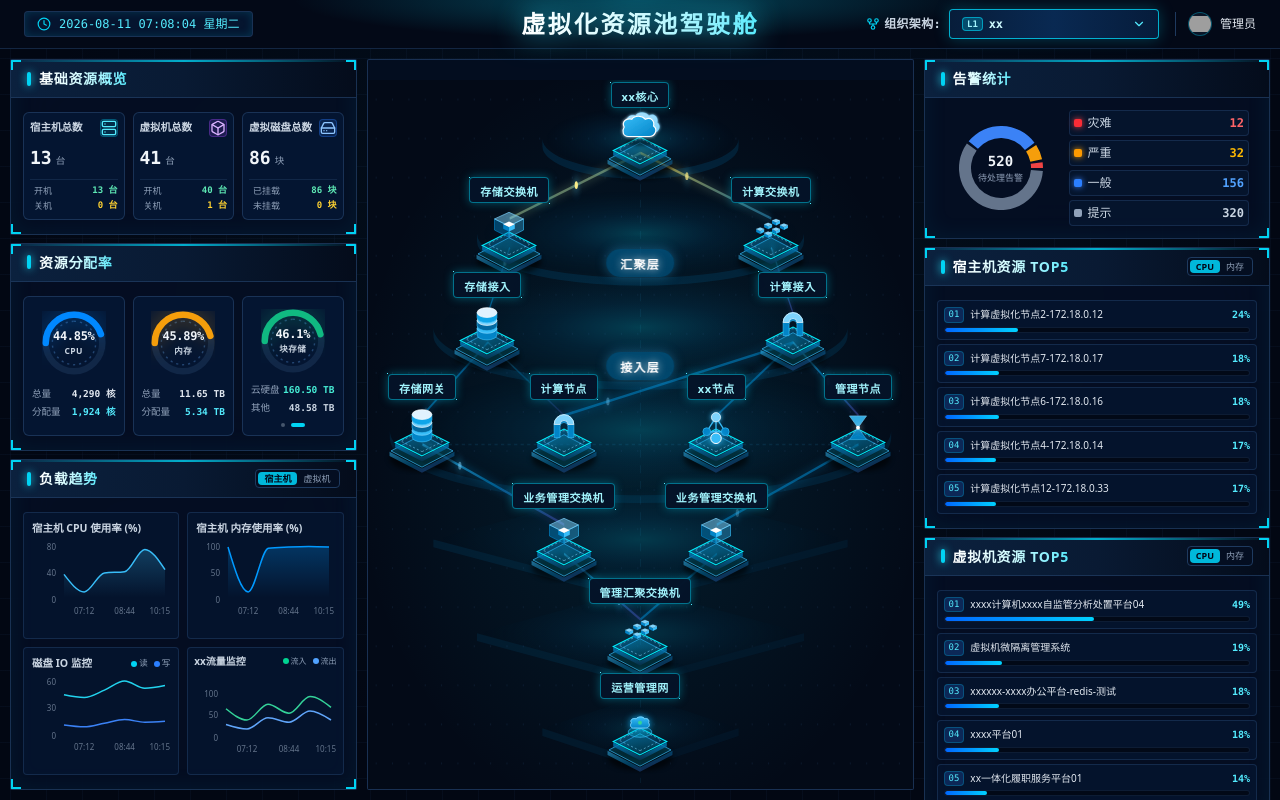
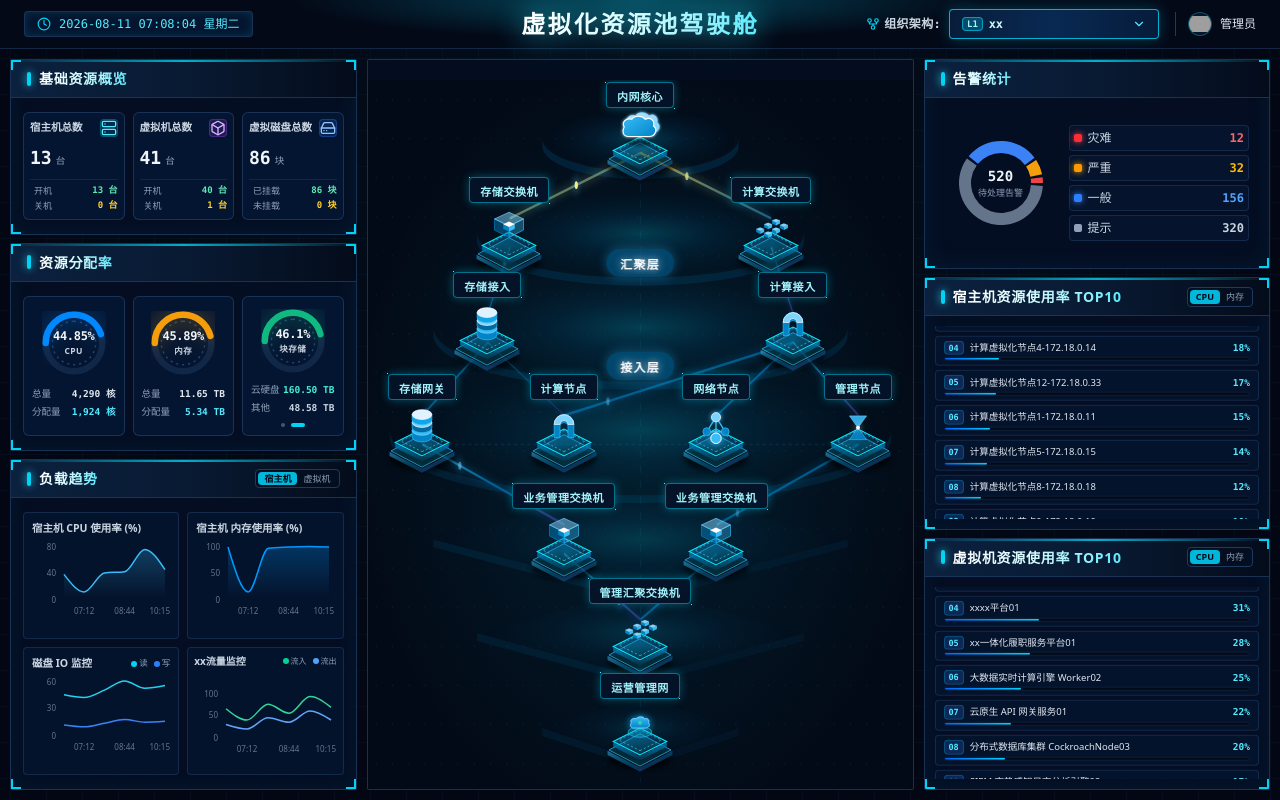
Before and after one commit to COSMOSPP/cloud-pool-Dashboard, a React (Vite) app: page / in a window 1280 px wide. Built offline with nearby package versions, Linux system fonts and the light colour scheme; grey boxes are pictures that could not be loaded.

Commit message:
refactor: update host & vm top10 usage ranking auto scroll and topology network labels

```diff
--- a/src/App.tsx
+++ b/src/App.tsx
@@ -23,7 +23,7 @@ import {
   kpiData, infraData, nodeStatusCards, alarmSummary,
   alarmTrendData, topAlarmEvents, costTrendData, bottomRealtimeMetrics, trendData,
   hostResourceStats, resourceAllocationData, loadTrendSeries,
-  alarmStatsData, hostTop5Data, vmTop5Data, vmTop10Data, departmentAppsData, getDepartmentAppsData,
+  alarmStatsData, hostTop5Data, hostTop10Data, vmTop5Data, vmTop10Data, departmentAppsData, getDepartmentAppsData,
   organizationTree, getAllDepartments, getDepartmentPath, DepartmentNode
 } from './data';
 
@@ -1151,10 +1151,10 @@ export default function App() {
 
             {/* 右侧栏 (35% 宽度): 部门虚拟机资源 TOP5 + 部门应用资源情况 */}
             <div className="w-[35%] flex flex-col gap-2.5 shrink-0">
-              {/* 部门虚拟机资源 TOP5 */}
+              {/* 部门虚拟机资源使用率 TOP10 */}
               <motion.div variants={fadeUp} className="flex-[0.9] flex">
                 <Panel
-                  title="虚拟机资源 TOP5"
+                  title="虚拟机资源使用率 TOP10"
                   className="w-full"
                   action={
                     <div className="flex bg-[#040e21] p-0.5 rounded border border-[#1e3a5f] text-[9px]">
@@ -1163,21 +1163,26 @@ export default function App() {
                     </div>
                   }
                 >
-                  <div className="flex flex-col justify-between h-full py-0.5 space-y-1 text-[10px]">
-                    {(vmTop5Tab === 'cpu' ? vmTop5Data.cpu : vmTop5Data.memory).map((item) => (
-                      <div key={item.rank} className="bg-[#061836]/60 border border-[#1e3a5f]/60 rounded p-1.5 flex flex-col gap-1 hover:border-cyan-400/50 transition-all">
+                  <div className="absolute inset-2.5 overflow-hidden">
+                    <div key={vmTop5Tab} className="animate-auto-scroll flex flex-col w-full text-[9.5px]">
+                      {(() => {
+                        const list = vmTop5Tab === 'cpu' ? vmTop10Data.cpu : vmTop10Data.memory;
+                        return [...list, ...list].map((item, index) => (
+                          <div key={`${item.rank}-${index}`} className="mb-1 bg-[#061836]/60 border border-[#1e3a5f]/60 rounded px-2 py-1 flex flex-col gap-0.5 hover:border-cyan-400/50 hover:bg-[#09224c]/80 transition-all shrink-0">
                             <div className="flex justify-between items-center">
                               <span className="flex items-center gap-1.5 truncate text-slate-200 font-medium" title={item.name}>
-                            <span className="px-1 py-0.2 rounded bg-blue-500/20 text-cyan-300 font-mono text-[9px] border border-cyan-500/30">{item.rank}</span>
+                                <span className="px-1 py-0.1 rounded bg-blue-500/20 text-cyan-300 font-mono text-[8.5px] border border-cyan-500/30 font-bold">{item.rank}</span>
                                 <span className="truncate">{item.name}</span>
                               </span>
-                          <span className="font-mono font-bold text-cyan-300 shrink-0 ml-1">{item.value}%</span>
-                        </div>
-                        <div className="h-1.5 w-full bg-[#020917] rounded-full overflow-hidden border border-[#1e3a5f]/40 relative">
+                              <span className="font-mono font-bold text-cyan-300 shrink-0 ml-1 text-[9.5px]">{item.value}%</span>
+                            </div>
+                            <div className="h-1 w-full bg-[#020917] rounded-full overflow-hidden border border-[#1e3a5f]/40 relative">
                               <div className="h-full rounded-full bg-gradient-to-r from-[#0066ff] via-[#0099ff] to-[#00d2ff] transition-all duration-500" style={{ width: `${item.value}%` }} />
                             </div>
                           </div>
-                    ))}
+                        ));
+                      })()}
+                    </div>
                   </div>
                 </Panel>
               </motion.div>
@@ -1636,30 +1641,74 @@ export default function App() {
                 </Panel>
               </motion.div>
 
-              {/* Card 2: 宿主机资源 TOP5 */}
+              {/* Card 2: 宿主机资源使用率 TOP10 */}
               <motion.div variants={fadeUp} className="flex-[1.2] flex">
-                <Panel title="宿主机资源 TOP5" className="w-full" action={<div className="flex bg-[#040e21] p-0.5 rounded border border-[#1e3a5f] text-[9px]"><button onClick={() => setHostTop5Tab('cpu')} className={cn("px-1.5 py-0.2 rounded transition-colors cursor-pointer", hostTop5Tab === 'cpu' ? "bg-cyan-500 text-slate-950 font-bold" : "text-slate-400 hover:text-slate-200")}>CPU</button><button onClick={() => setHostTop5Tab('memory')} className={cn("px-1.5 py-0.2 rounded transition-colors cursor-pointer", hostTop5Tab === 'memory' ? "bg-cyan-500 text-slate-950 font-bold" : "text-slate-400 hover:text-slate-200")}>内存</button></div>}>
-                  <div className="flex flex-col justify-between h-full py-0.5 space-y-1 text-[10px]">
-                    {(hostTop5Tab === 'cpu' ? hostTop5Data.cpu : hostTop5Data.memory).map((item) => (
-                      <div key={item.rank} className="bg-[#061836]/60 border border-[#1e3a5f]/60 rounded p-1.5 flex flex-col gap-1 hover:border-cyan-400/50 transition-all">
-                        <div className="flex justify-between items-center"><span className="flex items-center gap-1.5 truncate text-slate-200 font-medium"><span className="px-1 py-0.2 rounded bg-blue-500/20 text-cyan-300 font-mono text-[9px] border border-cyan-500/30">{item.rank}</span><span className="truncate">{item.name}</span></span><span className="font-mono font-bold text-cyan-300 shrink-0 ml-1">{item.value}%</span></div>
-                        <div className="h-1.5 w-full bg-[#020917] rounded-full overflow-hidden border border-[#1e3a5f]/40 relative"><div className="h-full rounded-full bg-gradient-to-r from-[#0066ff] via-[#0099ff] to-[#00d2ff] transition-all duration-500" style={{ width: `${item.value}%` }} /></div>
-                      </div>
-                    ))}
+                <Panel
+                  title="宿主机资源使用率 TOP10"
+                  className="w-full"
+                  action={
+                    <div className="flex bg-[#040e21] p-0.5 rounded border border-[#1e3a5f] text-[9px]">
+                      <button onClick={() => setHostTop5Tab('cpu')} className={cn("px-1.5 py-0.2 rounded transition-colors cursor-pointer", hostTop5Tab === 'cpu' ? "bg-cyan-500 text-slate-950 font-bold" : "text-slate-400 hover:text-slate-200")}>CPU</button>
+                      <button onClick={() => setHostTop5Tab('memory')} className={cn("px-1.5 py-0.2 rounded transition-colors cursor-pointer", hostTop5Tab === 'memory' ? "bg-cyan-500 text-slate-950 font-bold" : "text-slate-400 hover:text-slate-200")}>内存</button>
+                    </div>
+                  }
+                >
+                  <div className="absolute inset-2.5 overflow-hidden">
+                    <div key={hostTop5Tab} className="animate-auto-scroll flex flex-col w-full text-[9.5px]">
+                      {(() => {
+                        const list = hostTop5Tab === 'cpu' ? hostTop10Data.cpu : hostTop10Data.memory;
+                        return [...list, ...list].map((item, index) => (
+                          <div key={`${item.rank}-${index}`} className="mb-1 bg-[#061836]/60 border border-[#1e3a5f]/60 rounded px-2 py-1 flex flex-col gap-0.5 hover:border-cyan-400/50 hover:bg-[#09224c]/80 transition-all shrink-0">
+                            <div className="flex justify-between items-center">
+                              <span className="flex items-center gap-1.5 truncate text-slate-200 font-medium" title={item.name}>
+                                <span className="px-1 py-0.1 rounded bg-blue-500/20 text-cyan-300 font-mono text-[8.5px] border border-cyan-500/30 font-bold">{item.rank}</span>
+                                <span className="truncate">{item.name}</span>
+                              </span>
+                              <span className="font-mono font-bold text-cyan-300 shrink-0 ml-1 text-[9.5px]">{item.value}%</span>
+                            </div>
+                            <div className="h-1 w-full bg-[#020917] rounded-full overflow-hidden border border-[#1e3a5f]/40 relative">
+                              <div className="h-full rounded-full bg-gradient-to-r from-[#0066ff] via-[#0099ff] to-[#00d2ff] transition-all duration-500" style={{ width: `${item.value}%` }} />
+                            </div>
+                          </div>
+                        ));
+                      })()}
+                    </div>
                   </div>
                 </Panel>
               </motion.div>
 
-              {/* Card 3: 虚拟机资源 TOP5 */}
+              {/* Card 3: 虚拟机资源使用率 TOP10 */}
               <motion.div variants={fadeUp} className="flex-[1.2] flex">
-                <Panel title="虚拟机资源 TOP5" className="w-full" action={<div className="flex bg-[#040e21] p-0.5 rounded border border-[#1e3a5f] text-[9px]"><button onClick={() => setVmTop5Tab('cpu')} className={cn("px-1.5 py-0.2 rounded transition-colors cursor-pointer", vmTop5Tab === 'cpu' ? "bg-cyan-500 text-slate-950 font-bold" : "text-slate-400 hover:text-slate-200")}>CPU</button><button onClick={() => setVmTop5Tab('memory')} className={cn("px-1.5 py-0.2 rounded transition-colors cursor-pointer", vmTop5Tab === 'memory' ? "bg-cyan-500 text-slate-950 font-bold" : "text-slate-400 hover:text-slate-200")}>内存</button></div>}>
-                  <div className="flex flex-col justify-between h-full py-0.5 space-y-1 text-[10px]">
-                    {(vmTop5Tab === 'cpu' ? vmTop5Data.cpu : vmTop5Data.memory).map((item) => (
-                      <div key={item.rank} className="bg-[#061836]/60 border border-[#1e3a5f]/60 rounded p-1.5 flex flex-col gap-1 hover:border-cyan-400/50 transition-all">
-                        <div className="flex justify-between items-center"><span className="flex items-center gap-1.5 truncate text-slate-200 font-medium" title={item.name}><span className="px-1 py-0.2 rounded bg-blue-500/20 text-cyan-300 font-mono text-[9px] border border-cyan-500/30">{item.rank}</span><span className="truncate">{item.name}</span></span><span className="font-mono font-bold text-cyan-300 shrink-0 ml-1">{item.value}%</span></div>
-                        <div className="h-1.5 w-full bg-[#020917] rounded-full overflow-hidden border border-[#1e3a5f]/40 relative"><div className="h-full rounded-full bg-gradient-to-r from-[#0066ff] via-[#0099ff] to-[#00d2ff] transition-all duration-500" style={{ width: `${item.value}%` }} /></div>
-                      </div>
-                    ))}
+                <Panel
+                  title="虚拟机资源使用率 TOP10"
+                  className="w-full"
+                  action={
+                    <div className="flex bg-[#040e21] p-0.5 rounded border border-[#1e3a5f] text-[9px]">
+                      <button onClick={() => setVmTop5Tab('cpu')} className={cn("px-1.5 py-0.2 rounded transition-colors cursor-pointer", vmTop5Tab === 'cpu' ? "bg-cyan-500 text-slate-950 font-bold" : "text-slate-400 hover:text-slate-200")}>CPU</button>
+                      <button onClick={() => setVmTop5Tab('memory')} className={cn("px-1.5 py-0.2 rounded transition-colors cursor-pointer", vmTop5Tab === 'memory' ? "bg-cyan-500 text-slate-950 font-bold" : "text-slate-400 hover:text-slate-200")}>内存</button>
+                    </div>
+                  }
+                >
+                  <div className="absolute inset-2.5 overflow-hidden">
+                    <div key={vmTop5Tab} className="animate-auto-scroll flex flex-col w-full text-[9.5px]">
+                      {(() => {
+                        const list = vmTop5Tab === 'cpu' ? vmTop10Data.cpu : vmTop10Data.memory;
+                        return [...list, ...list].map((item, index) => (
+                          <div key={`${item.rank}-${index}`} className="mb-1 bg-[#061836]/60 border border-[#1e3a5f]/60 rounded px-2 py-1 flex flex-col gap-0.5 hover:border-cyan-400/50 hover:bg-[#09224c]/80 transition-all shrink-0">
+                            <div className="flex justify-between items-center">
+                              <span className="flex items-center gap-1.5 truncate text-slate-200 font-medium" title={item.name}>
+                                <span className="px-1 py-0.1 rounded bg-blue-500/20 text-cyan-300 font-mono text-[8.5px] border border-cyan-500/30 font-bold">{item.rank}</span>
+                                <span className="truncate">{item.name}</span>
+                              </span>
+                              <span className="font-mono font-bold text-cyan-300 shrink-0 ml-1 text-[9.5px]">{item.value}%</span>
+                            </div>
+                            <div className="h-1 w-full bg-[#020917] rounded-full overflow-hidden border border-[#1e3a5f]/40 relative">
+                              <div className="h-full rounded-full bg-gradient-to-r from-[#0066ff] via-[#0099ff] to-[#00d2ff] transition-all duration-500" style={{ width: `${item.value}%` }} />
+                            </div>
+                          </div>
+                        ));
+                      })()}
+                    </div>
                   </div>
                 </Panel>
               </motion.div>
--- a/src/components/TopologyMap.tsx
+++ b/src/components/TopologyMap.tsx
@@ -4,14 +4,14 @@ export function TopologyMap() {
   // 节点配置与位置（自然舒展比例）
   const nodes = [
     // 前四层 (L1 - L4)
-    { id: 'core', label: 'xx核心', layer: 'L1 核心层', type: 'glass-cloud', x: 50, y: 8 },
+    { id: 'core', label: '内网核心', layer: 'L1 核心层', type: 'glass-cloud', x: 50, y: 8 },
     { id: 'sw-storage', label: '存储交换机', layer: 'L2 汇聚层', type: 'glass-cube', x: 26, y: 21 },
     { id: 'sw-compute', label: '计算交换机', layer: 'L2 汇聚层', type: 'matrix-cube', x: 74, y: 21 },
     { id: 'acc-storage', label: '存储接入', layer: 'L3 接入层', type: 'cylinder-stack', x: 22, y: 34 },
     { id: 'acc-compute', label: '计算接入', layer: 'L3 接入层', type: 'arch-block', x: 78, y: 34 },
     { id: 'gw-storage', label: '存储网关', layer: 'L4 支撑层', type: 'cylinder-stack', x: 10, y: 48 },
     { id: 'node-compute', label: '计算节点', layer: 'L4 支撑层', type: 'arch-block', x: 36, y: 48 },
-    { id: 'node-network', label: 'xx节点', layer: 'L4 支撑层', type: 'molecular-mesh', x: 64, y: 48 },
+    { id: 'node-network', label: '网络节点', layer: 'L4 支撑层', type: 'molecular-mesh', x: 64, y: 48 },
     { id: 'node-mgmt', label: '管理节点', layer: 'L4 支撑层', type: 'hourglass-crystal', x: 90, y: 48 },
 
     // 后三层 (L5 - L7)
--- a/src/data.ts
+++ b/src/data.ts
@@ -2,7 +2,7 @@ export const kpiData = [
   { title: '服务器总数', value: '528', unit: '台', trend: '+12.5%', iconName: 'Server' },
   { title: '计算节点', value: '320', unit: '台', trend: '+8.2%', iconName: 'Cpu' },
   { title: '存储节点', value: '128', unit: '台', trend: '+10.4%', iconName: 'HardDrive' },
-  { title: 'xx节点', value: '80', unit: '个', trend: '+11.1%', iconName: 'Network' },
+  { title: '网络节点', value: '80', unit: '个', trend: '+11.1%', iconName: 'Network' },
   { title: '虚拟机', value: '2,450', unit: '台', trend: '+6.8%', iconName: 'Box' },
   { title: '使用单位', value: '38', unit: '家', trend: '+9.6%', iconName: 'Building2' },
 ];
@@ -125,13 +125,18 @@ export const alarmStatsData = {
   ]
 };
 
-export const hostTop5Data = {
+export const hostTop10Data = {
   cpu: [
     { rank: '01', name: '计算虚拟化节点2-172.18.0.12', value: 24 },
-    { rank: '02', name: '计算虚拟化节点7-172.18.0.17', value: 18 },
-    { rank: '03', name: '计算虚拟化节点6-172.18.0.16', value: 18 },
-    { rank: '04', name: '计算虚拟化节点4-172.18.0.14', value: 17 },
+    { rank: '02', name: '计算虚拟化节点7-172.18.0.17', value: 21 },
+    { rank: '03', name: '计算虚拟化节点6-172.18.0.16', value: 19 },
+    { rank: '04', name: '计算虚拟化节点4-172.18.0.14', value: 18 },
     { rank: '05', name: '计算虚拟化节点12-172.18.0.33', value: 17 },
+    { rank: '06', name: '计算虚拟化节点1-172.18.0.11', value: 15 },
+    { rank: '07', name: '计算虚拟化节点5-172.18.0.15', value: 14 },
+    { rank: '08', name: '计算虚拟化节点8-172.18.0.18', value: 12 },
+    { rank: '09', name: '计算虚拟化节点9-172.18.0.19', value: 10 },
+    { rank: '10', name: '计算虚拟化节点10-172.18.0.20', value: 8 },
   ],
   memory: [
     { rank: '01', name: '计算虚拟化节点13-172.18.0.34', value: 84 },
@@ -139,8 +144,15 @@ export const hostTop5Data = {
     { rank: '03', name: '计算虚拟化节点6-172.18.0.16', value: 76 },
     { rank: '04', name: '计算虚拟化节点3-172.18.0.13', value: 69 },
     { rank: '05', name: '计算虚拟化节点4-172.18.0.14', value: 62 },
+    { rank: '06', name: '计算虚拟化节点8-172.18.0.18', value: 58 },
+    { rank: '07', name: '计算虚拟化节点9-172.18.0.19', value: 53 },
+    { rank: '08', name: '计算虚拟化节点10-172.18.0.20', value: 47 },
+    { rank: '09', name: '计算虚拟化节点11-172.18.0.21', value: 42 },
+    { rank: '10', name: '计算虚拟化节点1-172.18.0.11', value: 38 },
   ]
 };
+
+export const hostTop5Data = hostTop10Data;
 
 export const vmTop5Data = {
   cpu: [
```
Lines whose indentation alone changed are shown as unchanged.
